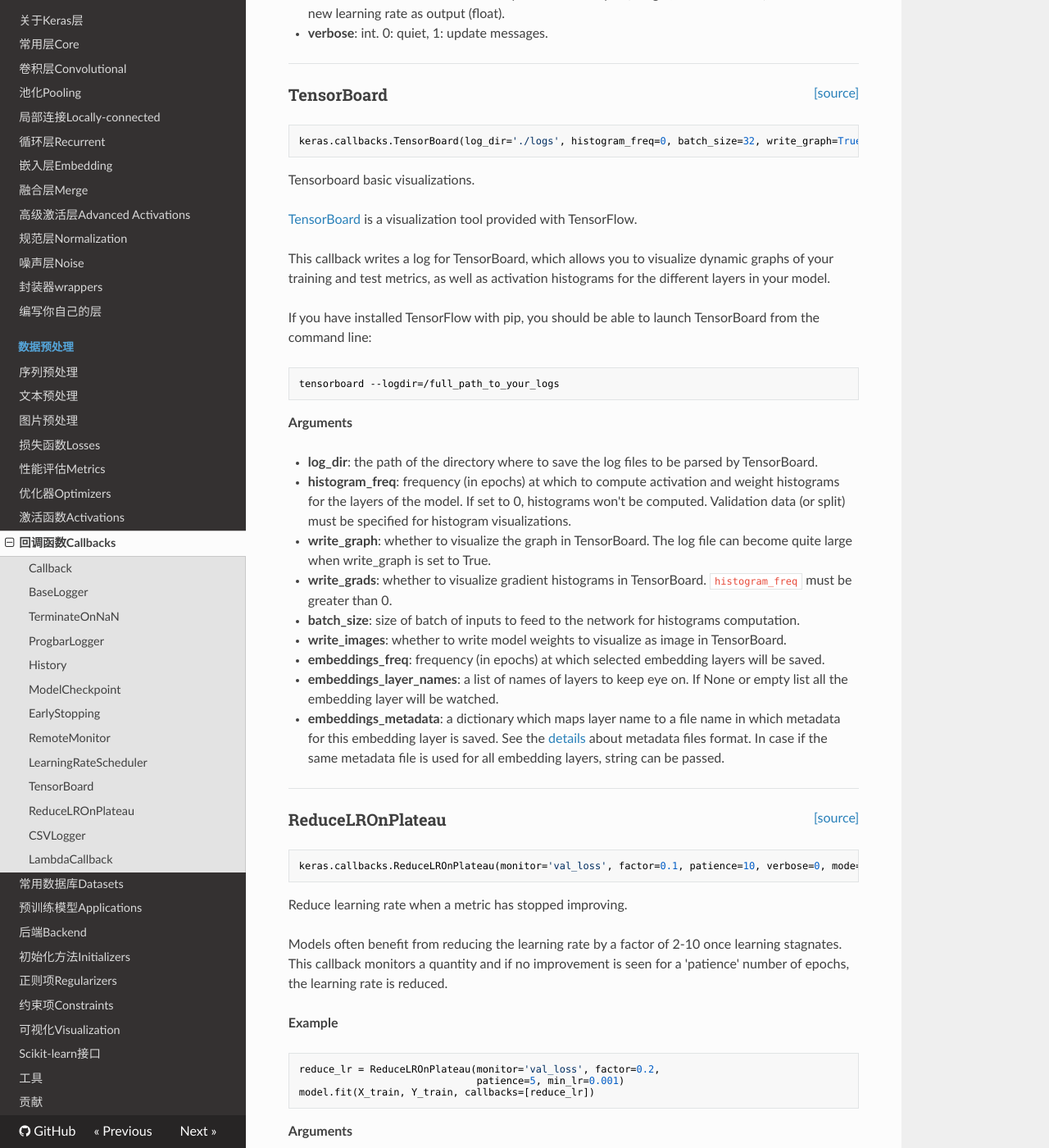
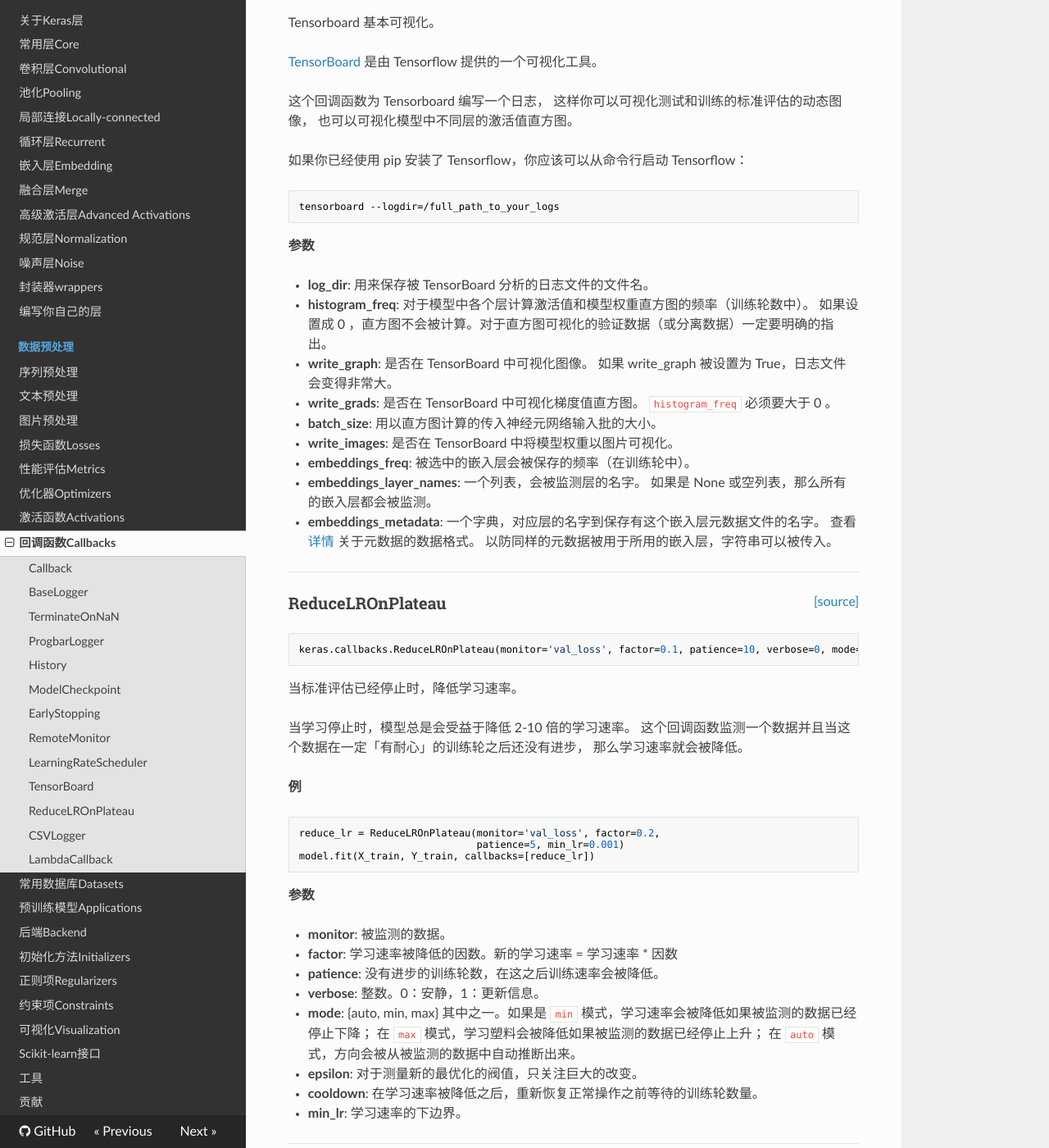
Before and after one commit to keras-team/keras-docs-zh, an MkDocs documentation site: the page built from sources/callbacks.md, in a window 1280 px wide and 1400 px high, scrolled down 3761 px. Shown: the whole window at 82% size. Built offline with MkDocs 1.6.1, drawn with Linux system fonts in a browser that asks for light colours; nearby versions of some CDN libraries; old or Windows-style settings are respelled for this version of MkDocs; some of the changed text lies outside the part shown.

Commit message:
finished callbacks.md translation (#41)
* minor issue in core.md keep the translation consistent

* translated 1/2 callbacks.md

* finish callbacks.md translation

* clean DS_Store file

````diff
--- a/sources/callbacks.md
+++ b/sources/callbacks.md
@@ -1,6 +1,6 @@
-## Usage of callbacks
+## 回调函数使用
 
-A callback is a set of functions to be applied at given stages of the training procedure. You can use callbacks to get a view on internal states and statistics of the model during training. You can pass a list of callbacks (as the keyword argument `callbacks`) to the `.fit()` method of the `Sequential` or `Model` classes. The relevant methods of the callbacks will then be called at each stage of the training.
+回调函数是一个函数的合集，会在训练的阶段中所使用。你可以使用回调函数来查看训练模型的内在状态和统计。你可以传递一个列表的回调函数（作为 `callbacks` 关键字参数）到 `Sequential` 或 `Model` 类型的 `.fit()` 方法。在训练时，相应的回调函数的方法就会被在各自的阶段被调用。
 
 ---
 
@@ -11,31 +11,22 @@ A callback is a set of functions to be applied at given stages of the training p
 keras.callbacks.Callback()
 ```
 
-Abstract base class used to build new callbacks.
+用来组建新的回调函数的抽象基类。
 
-__Properties__
+__属性__
 
-- __params__: dict. Training parameters
-(eg. verbosity, batch size, number of epochs...).
-- __model__: instance of `keras.models.Model`.
-Reference of the model being trained.
+- __params__: 字典。训练参数，
+(例如，verbosity, batch size, number of epochs...)。
+- __model__: `keras.models.Model` 的实例。
+指代被训练模型。
 
-The `logs` dictionary that callback methods
-take as argument will contain keys for quantities relevant to
-the current batch or epoch.
+被回调函数作为参数的 `logs` 字典，它会含有于当前批量或训练轮相关数据的键。
 
-Currently, the `.fit()` method of the `Sequential` model class
-will include the following quantities in the `logs` that
-it passes to its callbacks:
+目前，`Sequential` 模型类的 `.fit()` 方法会在传入到回调函数的 `logs` 里面包含以下的数据：
 
-- __on_epoch_end__: logs include `acc` and `loss`, and
-optionally include `val_loss`
-(if validation is enabled in `fit`), and `val_acc`
-(if validation and accuracy monitoring are enabled).
-- __on_batch_begin__: logs include `size`,
-the number of samples in the current batch.
-- __on_batch_end__: logs include `loss`, and optionally `acc`
-(if accuracy monitoring is enabled).
+- __on_epoch_end__: 包括 `acc` 和 `loss` 的日志， 也可以选择性的包括 `val_loss`（如果在 `fit` 中启用验证），和 `val_acc`（如果启用验证和监测精确值）。
+- __on_batch_begin__: 包括 `size` 的日志，在当前批量内的样本数量。
+- __on_batch_end__: 包括 `loss` 的日志，也可以选择性的包括 `acc`（如果启用监测精确值）。
 
 ----
 
@@ -46,9 +37,9 @@ the number of samples in the current batch.
 keras.callbacks.BaseLogger()
 ```
 
-Callback that accumulates epoch averages of metrics.
+会积累训练轮平均评估的回调函数。
 
-This callback is automatically applied to every Keras model.
+这个回调函数被自动应用到每一个 Keras 模型上面。
 
 ----
 
@@ -59,7 +50,7 @@ This callback is automatically applied to every Keras model.
 keras.callbacks.TerminateOnNaN()
 ```
 
-Callback that terminates training when a NaN loss is encountered.
+当遇到 NaN 损失会停止训练的回调函数。
 
 ----
 
@@ -70,17 +61,16 @@ Callback that terminates training when a NaN loss is encountered.
 keras.callbacks.ProgbarLogger(count_mode='samples')
 ```
 
-Callback that prints metrics to stdout.
+会把评估以标准输出打印的回调函数。
 
-__Arguments__
+__参数__
 
-- __count_mode__: One of "steps" or "samples".
-Whether the progress bar should
-count samples seen or steps (batches) seen.
+- __count_mode__: "steps" 或者 "samples"。
+进度条是否应该计数看见的样本或步骤（批量）。
 
-__Raises__
+__触发__
 
-- __ValueError__: In case of invalid `count_mode`.
+- __ValueError__: 防止不正确的 `count_mode`
 
 ----
 
@@ -91,11 +81,9 @@ __Raises__
 keras.callbacks.History()
 ```
 
-Callback that records events into a `History` object.
+把所有事件都记录到 `History` 对象的回调函数。
 
-This callback is automatically applied to
-every Keras model. The `History` object
-gets returned by the `fit` method of models.
+这个回调函数被自动启用到每一个 Keras 模型。`History` 对象会被模型的 `fit` 方法返回。
 
 ----
 
@@ -106,36 +94,27 @@ gets returned by the `fit` method of models.
 keras.callbacks.ModelCheckpoint(filepath, monitor='val_loss', verbose=0, save_best_only=False, save_weights_only=False, mode='auto', period=1)
 ```
 
-Save the model after every epoch.
+在每个训练期之后保存模型。
 
-`filepath` can contain named formatting options,
-which will be filled the value of `epoch` and
-keys in `logs` (passed in `on_epoch_end`).
+`filepath` 可以包括命名格式选项，可以由 `epoch` 的值和 `logs` 的键（由 `on_epoch_end` 参数传递）来填充。
 
-For example: if `filepath` is `weights.{epoch:02d}-{val_loss:.2f}.hdf5`,
-then the model checkpoints will be saved with the epoch number and
-the validation loss in the filename.
+例如：如果 `filepath` 是 `weights.{epoch:02d}-{val_loss:.2f}.hdf5`，
+那么模型被保存的的文件名就会有训练轮数和验证损失。
 
-__Arguments__
+__参数__
 
-- __filepath__: string, path to save the model file.
-- __monitor__: quantity to monitor.
-- __verbose__: verbosity mode, 0 or 1.
-- __save_best_only__: if `save_best_only=True`,
-the latest best model according to
-the quantity monitored will not be overwritten.
-- __mode__: one of {auto, min, max}.
-If `save_best_only=True`, the decision
-to overwrite the current save file is made
-based on either the maximization or the
-minimization of the monitored quantity. For `val_acc`,
-this should be `max`, for `val_loss` this should
-be `min`, etc. In `auto` mode, the direction is
-automatically inferred from the name of the monitored quantity.
-- __save_weights_only__: if True, then only the model's weights will be
-saved (`model.save_weights(filepath)`), else the full model
-is saved (`model.save(filepath)`).
-- __period__: Interval (number of epochs) between checkpoints.
+- __filepath__: 字符串，保存模型的路径。
+- __monitor__: 被监测的数据。
+- __verbose__: 详细信息模式，0 或者 1 。
+- __save_best_only__: 如果 `save_best_only=True`，
+被监测数据的最佳模型就不会被覆盖。
+- __mode__: {auto, min, max} 的其中之一。
+如果 `save_best_only=True`，那么是否覆盖保存文件的决定就取决于被监测数据的最大或者最小值。
+对于 `val_acc`，模式就会是 `max`，而对于 `val_loss`，模式就需要是 `min`，等等。
+在 `auto` 模式中，方向会自动从被监测的数据的名字中判断出来。
+- __save_weights_only__: 如果 True，那么只有模型的权重会被保存 (`model.save_weights(filepath)`)，
+否则的话，整个模型会被保存 (`model.save(filepath)`)。
+- __period__: 每个检查点之间的间隔（训练轮数）。
 
 ----
 
@@ -146,25 +125,19 @@ is saved (`model.save(filepath)`).
 keras.callbacks.EarlyStopping(monitor='val_loss', min_delta=0, patience=0, verbose=0, mode='auto')
 ```
 
-Stop training when a monitored quantity has stopped improving.
+当被监测的数量不再提升，则停止训练。
 
-__Arguments__
+__参数__
 
-- __monitor__: quantity to be monitored.
-- __min_delta__: minimum change in the monitored quantity
-to qualify as an improvement, i.e. an absolute
-change of less than min_delta, will count as no
-improvement.
-- __patience__: number of epochs with no improvement
-after which training will be stopped.
-- __verbose__: verbosity mode.
-- __mode__: one of {auto, min, max}. In `min` mode,
-training will stop when the quantity
-monitored has stopped decreasing; in `max`
-mode it will stop when the quantity
-monitored has stopped increasing; in `auto`
-mode, the direction is automatically inferred
-from the name of the monitored quantity.
+- __monitor__: 被监测的数据。
+- __min_delta__: 在被监测的数据中被认为是提升的最小变化，
+例如，小于 min_delta 的绝对变化会被认为没有提升。
+- __patience__: 没有进步的训练轮数，在这之后训练就会被停止。
+- __verbose__: 详细信息模式。
+- __mode__: {auto, min, max} 其中之一。 在 `min` 模式中，
+当被监测的数据停止下降，训练就会停止；在 `max`
+模式中，当被监测的数据停止上升，训练就会停止；在 `auto`
+模式中，方向会自动从被监测的数据的名字中判断出来。
 
 ----
 
@@ -175,19 +148,18 @@ from the name of the monitored quantity.
 keras.callbacks.RemoteMonitor(root='http://localhost:9000', path='/publish/epoch/end/', field='data', headers=None)
 ```
 
-Callback used to stream events to a server.
+将事件数据流到服务器的回调函数。
 
-Requires the `requests` library.
-Events are sent to `root + '/publish/epoch/end/'` by default. Calls are
-HTTP POST, with a `data` argument which is a
-JSON-encoded dictionary of event data.
+需要 `requests` 库。
+事件被默认发送到 `root + '/publish/epoch/end/'`。
+采用 HTTP POST ，其中的 `data` 参数是以 JSON 编码的事件数据字典。
 
-__Arguments__
+__参数__
 
-- __root__: String; root url of the target server.
-- __path__: String; path relative to `root` to which the events will be sent.
-- __field__: String; JSON field under which the data will be stored.
-- __headers__: Dictionary; optional custom HTTP headers.
+- __root__: 字符串；目标服务器的根地址。
+- __path__: 字符串；相对于 `root` 的路径，事件数据被送达的地址。
+- __field__: 字符串；JSON ，数据被保存的领域。
+- __headers__: 字典；可选自定义的 HTTP 的头字段。
 
 ----
 
@@ -198,14 +170,13 @@ __Arguments__
 keras.callbacks.LearningRateScheduler(schedule, verbose=0)
 ```
 
-Learning rate scheduler.
+学习速率定时器。
 
-__Arguments__
+__参数__
 
-- __schedule__: a function that takes an epoch index as input
-(integer, indexed from 0) and returns a new
-learning rate as output (float).
-- __verbose__: int. 0: quiet, 1: update messages.
+- __schedule__: 一个函数，接受轮索引数作为输入（整数，从 0 开始迭代）
+然后返回一个学习速率作为输出（浮点数）。
+- __verbose__: 整数。 0：安静，1：更新信息。
 
 ----
 
@@ -216,48 +187,38 @@ learning rate as output (float).
 keras.callbacks.TensorBoard(log_dir='./logs', histogram_freq=0, batch_size=32, write_graph=True, write_grads=False, write_images=False, embeddings_freq=0, embeddings_layer_names=None, embeddings_metadata=None)
 ```
 
-Tensorboard basic visualizations.
+Tensorboard 基本可视化。
 
 [TensorBoard](https://www.tensorflow.org/get_started/summaries_and_tensorboard)
-is a visualization tool provided with TensorFlow.
+是由 Tensorflow 提供的一个可视化工具。
 
-This callback writes a log for TensorBoard, which allows
-you to visualize dynamic graphs of your training and test
-metrics, as well as activation histograms for the different
-layers in your model.
+这个回调函数为 Tensorboard 编写一个日志，
+这样你可以可视化测试和训练的标准评估的动态图像，
+也可以可视化模型中不同层的激活值直方图。
 
-If you have installed TensorFlow with pip, you should be able
-to launch TensorBoard from the command line:
+如果你已经使用 pip 安装了 Tensorflow，你应该可以从命令行启动 Tensorflow：
 ```sh
 tensorboard --logdir=/full_path_to_your_logs
 ```
 
-__Arguments__
+__参数__
 
-- __log_dir__: the path of the directory where to save the log
-files to be parsed by TensorBoard.
-- __histogram_freq__: frequency (in epochs) at which to compute activation
-and weight histograms for the layers of the model. If set to 0,
-histograms won't be computed. Validation data (or split) must be
-specified for histogram visualizations.
-- __write_graph__: whether to visualize the graph in TensorBoard.
-The log file can become quite large when
-write_graph is set to True.
-- __write_grads__: whether to visualize gradient histograms in TensorBoard.
-`histogram_freq` must be greater than 0.
-- __batch_size__: size of batch of inputs to feed to the network
-for histograms computation.
-- __write_images__: whether to write model weights to visualize as
-image in TensorBoard.
-- __embeddings_freq__: frequency (in epochs) at which selected embedding
-layers will be saved.
-- __embeddings_layer_names__: a list of names of layers to keep eye on. If
-None or empty list all the embedding layer will be watched.
-- __embeddings_metadata__: a dictionary which maps layer name to a file name
-in which metadata for this embedding layer is saved. See the
-[details](https://www.tensorflow.org/how_tos/embedding_viz/#metadata_optional)
-about metadata files format. In case if the same metadata file is
-used for all embedding layers, string can be passed.
+- __log_dir__: 用来保存被 TensorBoard 分析的日志文件的文件名。
+- __histogram_freq__: 对于模型中各个层计算激活值和模型权重直方图的频率（训练轮数中）。
+如果设置成 0 ，直方图不会被计算。对于直方图可视化的验证数据（或分离数据）一定要明确的指出。
+- __write_graph__: 是否在 TensorBoard 中可视化图像。
+如果 write_graph 被设置为 True，日志文件会变得非常大。
+- __write_grads__: 是否在 TensorBoard  中可视化梯度值直方图。
+`histogram_freq` 必须要大于 0 。
+- __batch_size__: 用以直方图计算的传入神经元网络输入批的大小。
+- __write_images__: 是否在 TensorBoard 中将模型权重以图片可视化。
+- __embeddings_freq__: 被选中的嵌入层会被保存的频率（在训练轮中）。
+- __embeddings_layer_names__: 一个列表，会被监测层的名字。
+如果是 None 或空列表，那么所有的嵌入层都会被监测。
+- __embeddings_metadata__: 一个字典，对应层的名字到保存有这个嵌入层元数据文件的名字。
+查看 [详情](https://www.tensorflow.org/how_tos/embedding_viz/#metadata_optional)
+关于元数据的数据格式。
+以防同样的元数据被用于所用的嵌入层，字符串可以被传入。
 
 ----
 
@@ -268,14 +229,13 @@ used for all embedding layers, string can be passed.
 keras.callbacks.ReduceLROnPlateau(monitor='val_loss', factor=0.1, patience=10, verbose=0, mode='auto', epsilon=0.0001, cooldown=0, min_lr=0)
 ```
 
-Reduce learning rate when a metric has stopped improving.
+当标准评估已经停止时，降低学习速率。
 
-Models often benefit from reducing the learning rate by a factor
-of 2-10 once learning stagnates. This callback monitors a
-quantity and if no improvement is seen for a 'patience' number
-of epochs, the learning rate is reduced.
+当学习停止时，模型总是会受益于降低 2-10 倍的学习速率。
+这个回调函数监测一个数据并且当这个数据在一定「有耐心」的训练轮之后还没有进步，
+那么学习速率就会被降低。
 
-__Example__
+__例__
 
 
 ```python
@@ -284,26 +244,18 @@ reduce_lr = ReduceLROnPlateau(monitor='val_loss', factor=0.2,
 model.fit(X_train, Y_train, callbacks=[reduce_lr])
 ```
 
-__Arguments__
+__参数__
 
-- __monitor__: quantity to be monitored.
-- __factor__: factor by which the learning rate will
-be reduced. new_lr = lr * factor
-- __patience__: number of epochs with no improvement
-after which learning rate will be reduced.
-- __verbose__: int. 0: quiet, 1: update messages.
-- __mode__: one of {auto, min, max}. In `min` mode,
-lr will be reduced when the quantity
-monitored has stopped decreasing; in `max`
-mode it will be reduced when the quantity
-monitored has stopped increasing; in `auto`
-mode, the direction is automatically inferred
-from the name of the monitored quantity.
-- __epsilon__: threshold for measuring the new optimum,
-to only focus on significant changes.
-- __cooldown__: number of epochs to wait before resuming
-normal operation after lr has been reduced.
-- __min_lr__: lower bound on the learning rate.
+- __monitor__: 被监测的数据。
+- __factor__: 学习速率被降低的因数。新的学习速率 = 学习速率 * 因数
+- __patience__: 没有进步的训练轮数，在这之后训练速率会被降低。
+- __verbose__: 整数。0：安静，1：更新信息。
+- __mode__: {auto, min, max} 其中之一。如果是 `min` 模式，学习速率会被降低如果被监测的数据已经停止下降；
+在 `max` 模式，学习塑料会被降低如果被监测的数据已经停止上升；
+在 `auto` 模式，方向会被从被监测的数据中自动推断出来。
+- __epsilon__: 对于测量新的最优化的阀值，只关注巨大的改变。
+- __cooldown__: 在学习速率被降低之后，重新恢复正常操作之前等待的训练轮数量。
+- __min_lr__: 学习速率的下边界。
 
 ----
 
@@ -314,12 +266,11 @@ normal operation after lr has been reduced.
 keras.callbacks.CSVLogger(filename, separator=',', append=False)
 ```
 
-Callback that streams epoch results to a csv file.
+把训练轮结果数据流到 csv 文件的回调函数。
 
-Supports all values that can be represented as a string,
-including 1D iterables such as np.ndarray.
+支持所有可以被作为字符串表示的值，包括 1D 可迭代数据，例如，np.ndarray。
 
-__Example__
+__例__
 
 
 ```python
@@ -327,12 +278,11 @@ csv_logger = CSVLogger('training.log')
 model.fit(X_train, Y_train, callbacks=[csv_logger])
 ```
 
-__Arguments__
+__参数__
 
-- __filename__: filename of the csv file, e.g. 'run/log.csv'.
-- __separator__: string used to separate elements in the csv file.
-- __append__: True: append if file exists (useful for continuing
-training). False: overwrite existing file,
+- __filename__: csv 文件的文件名，例如 'run/log.csv'。
+- __separator__: 用来隔离 csv 文件中元素的字符串。
+- __append__: True：如果文件存在则增加（可以被用于继续训练）。False：覆盖存在的文件。
 
 ----
 
@@ -343,38 +293,37 @@ training). False: overwrite existing file,
 keras.callbacks.LambdaCallback(on_epoch_begin=None, on_epoch_end=None, on_batch_begin=None, on_batch_end=None, on_train_begin=None, on_train_end=None)
 ```
 
-Callback for creating simple, custom callbacks on-the-fly.
+在训练进行中创建简单，自定义的回调函数的回调函数。
 
-This callback is constructed with anonymous functions that will be called
-at the appropriate time. Note that the callbacks expects positional
-arguments, as:
+这个回调函数和匿名函数在合适的时间被创建。
+需要注意的是回调函数要求位置型参数，如下：
 
-- `on_epoch_begin` and `on_epoch_end` expect two positional arguments:
+- `on_epoch_begin` 和 `on_epoch_end` 要求两个位置型的参数：
 `epoch`, `logs`
-- `on_batch_begin` and `on_batch_end` expect two positional arguments:
+- `on_batch_begin` 和 `on_batch_end` 要求两个位置型的参数：
 `batch`, `logs`
-- `on_train_begin` and `on_train_end` expect one positional argument:
+- `on_train_begin` 和 `on_train_end` 要求一个位置型的参数：
 `logs`
 
-__Arguments__
+__参数__
 
-- __on_epoch_begin__: called at the beginning of every epoch.
-- __on_epoch_end__: called at the end of every epoch.
-- __on_batch_begin__: called at the beginning of every batch.
-- __on_batch_end__: called at the end of every batch.
-- __on_train_begin__: called at the beginning of model training.
-- __on_train_end__: called at the end of model training.
+- __on_epoch_begin__: 在每轮开始时被调用。
+- __on_epoch_end__: 在每轮结束时被调用。
+- __on_batch_begin__: 在每批开始时被调用。
+- __on_batch_end__: 在每批结束时被调用。
+- __on_train_begin__: 在模型训练开始时被调用。
+- __on_train_end__: 在模型训练结束时被调用。
 
-__Example__
+__例__
 
 
 ```python
-# Print the batch number at the beginning of every batch.
+# 在每一个批开始时，打印出批数。
 batch_print_callback = LambdaCallback(
     on_batch_begin=lambda batch,logs: print(batch))
 
-# Stream the epoch loss to a file in JSON format. The file content
-# is not well-formed JSON but rather has a JSON object per line.
+# 把训练轮损失数据流到 JSON 格式的文件。文件的内容
+# 不是完美的 JSON 格式，但是时每一行都是 JSON 对象。
 import json
 json_log = open('loss_log.json', mode='wt', buffering=1)
 json_logging_callback = LambdaCallback(
@@ -383,7 +332,7 @@ json_logging_callback = LambdaCallback(
     on_train_end=lambda logs: json_log.close()
 )
 
-# Terminate some processes after having finished model training.
+# 在完成模型训练之后，结束一些进程。
 processes = ...
 cleanup_callback = LambdaCallback(
     on_train_end=lambda logs: [
@@ -399,11 +348,13 @@ model.fit(...,
 ---
 
 
-# Create a callback
+# 创建一个回调函数
 
-You can create a custom callback by extending the base class `keras.callbacks.Callback`. A callback has access to its associated model through the class property `self.model`.
+你可以通过扩展 `keras.callbacks.Callback` 基类来创建一个自定义的回调函数。
+通过类的属性 `self.model`，回调函数可以获得它所联系的模型。
 
-Here's a simple example saving a list of losses over each batch during training:
+下面是一个简单的例子，在训练时，保存一个列表的批量损失值：
+
 ```python
 class LossHistory(keras.callbacks.Callback):
     def on_train_begin(self, logs={}):
@@ -415,7 +366,7 @@ class LossHistory(keras.callbacks.Callback):
 
 ---
 
-### Example: recording loss history
+### 例: 记录损失历史
 
 ```python
 class LossHistory(keras.callbacks.Callback):
@@ -434,7 +385,7 @@ history = LossHistory()
 model.fit(x_train, y_train, batch_size=128, epochs=20, verbose=0, callbacks=[history])
 
 print(history.losses)
-# outputs
+# 输出
 '''
 [0.66047596406559383, 0.3547245744908703, ..., 0.25953155204159617, 0.25901699725311789]
 '''
@@ -442,7 +393,7 @@ print(history.losses)
 
 ---
 
-### Example: model checkpoints
+### 例: 模型检查点
 
 ```python
 from keras.callbacks import ModelCheckpoint
@@ -453,7 +404,7 @@ model.add(Activation('softmax'))
 model.compile(loss='categorical_crossentropy', optimizer='rmsprop')
 
 '''
-saves the model weights after each epoch if the validation loss decreased
+如果验证损失下降， 那么在每个训练轮之后保存模型。
 '''
 checkpointer = ModelCheckpoint(filepath='/tmp/weights.hdf5', verbose=1, save_best_only=True)
 model.fit(x_train, y_train, batch_size=128, epochs=20, verbose=0, validation_data=(X_test, Y_test), callbacks=[checkpointer])
````
Also changed, not shown: sources/layers/core.md (+3 -3 lines).
